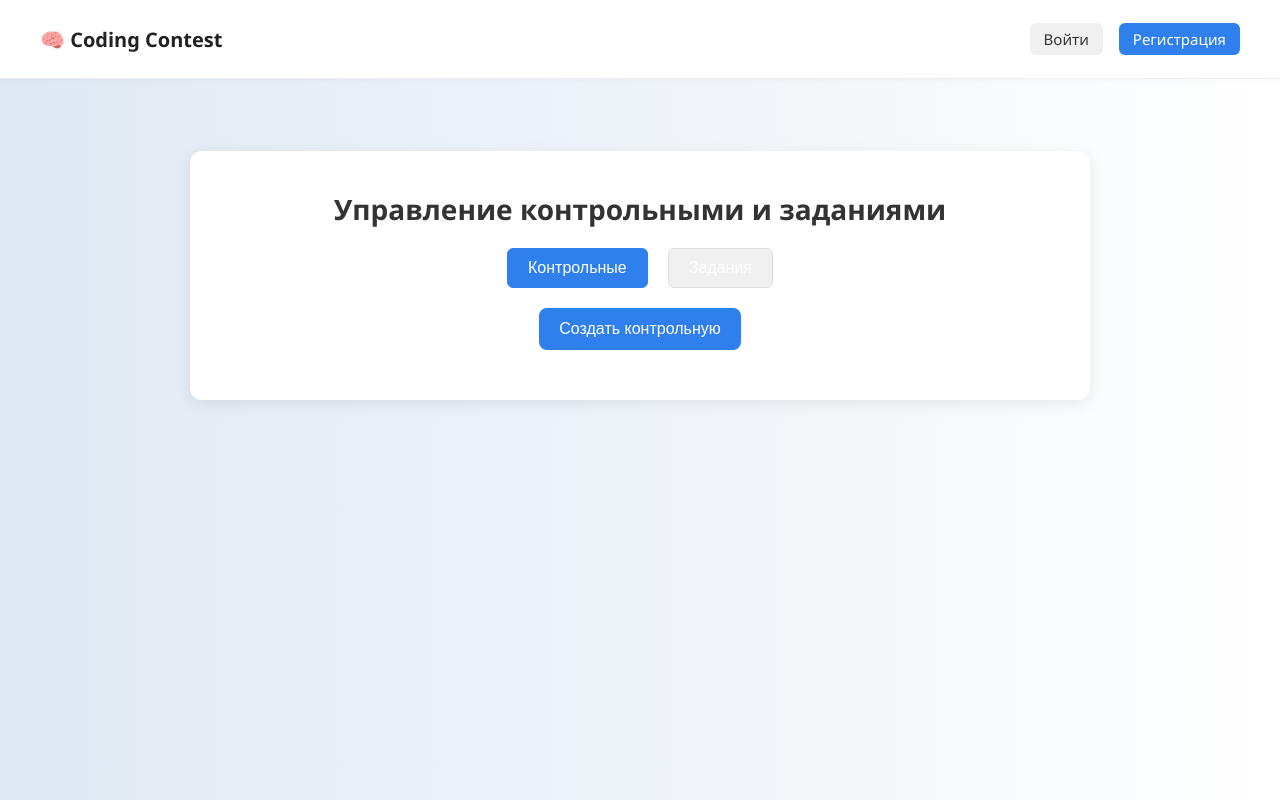
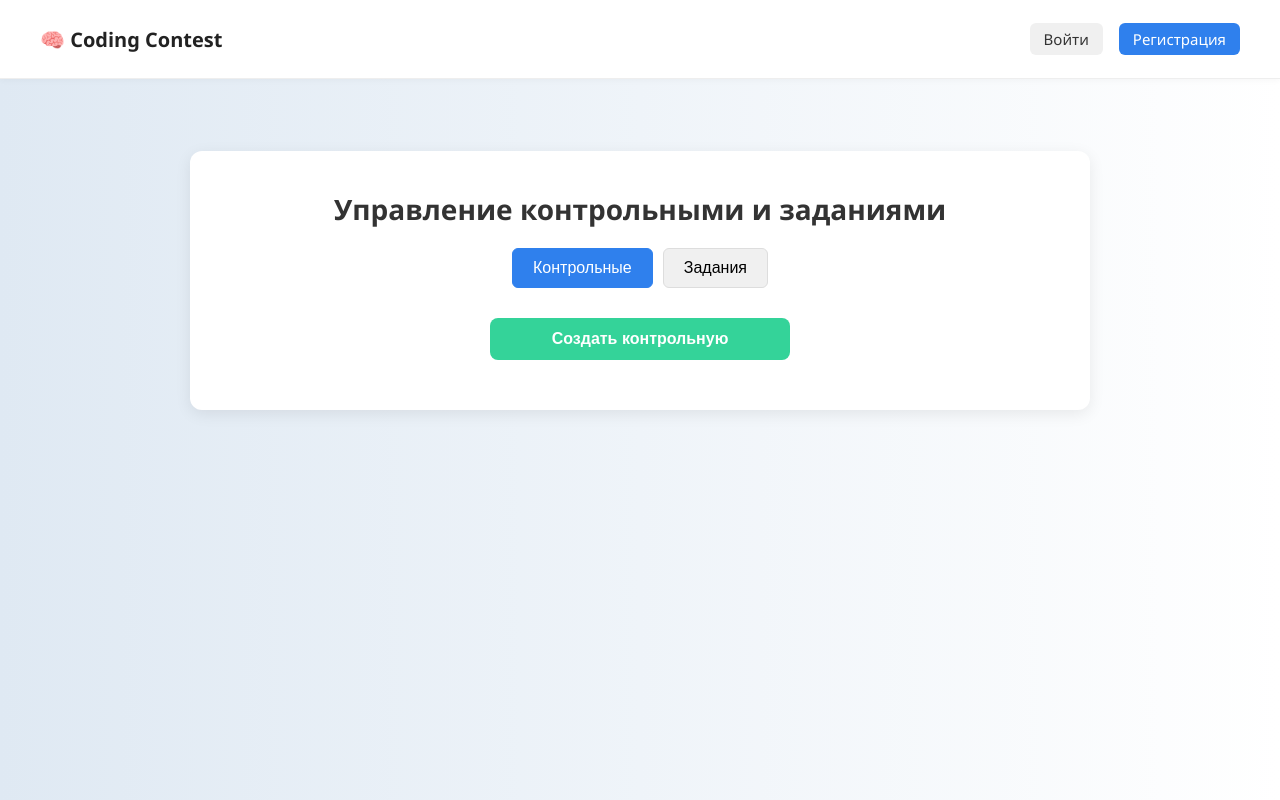
Before and after one commit to Shimady563/coding-contest-system, a Vue app in the folder frontend/: page /manage-contests in a window 1280 px wide. Shown: the top 800 px of the page. Built offline with nearby package versions, Linux system fonts and the light colour scheme.

Commit message:
update design

```diff
--- a/frontend/src/components/VariantForm.vue
+++ b/frontend/src/components/VariantForm.vue
@@ -9,10 +9,10 @@
         <div class="task-name">{{ task.name }}</div>
         <div class="task-desc">{{ task.description }}</div>
       </div>
-      <button class="btn-remove" @click="removeTask(i)">Удалить</button>
+      <button class="btn-remove" @click="removeTask(i)">🗑 Удалить задание</button>
     </div>
 
-    <button class="btn-remove-variant" @click="$emit('remove')">Удалить вариант</button>
+    <button class="btn-remove-variant" @click="$emit('remove')">🗑 Удалить вариант</button>
   </div>
 </template>
 
--- a/frontend/src/views/CreateTest.vue
+++ b/frontend/src/views/CreateTest.vue
@@ -79,7 +79,7 @@
       </div>
 
       <div class="btn-group">
-        <button class="btn btn-secondary" @click="addVariant">+ Добавить вариант</button>
+        <button class="btn btn-secondary" @click="addVariant">➕ Добавить вариант</button>
         <button class="btn btn-primary" @click="saveControlWork">💾 Сохранить контрольную</button>
       </div>
     </div>
--- a/frontend/src/views/HomeView.vue
+++ b/frontend/src/views/HomeView.vue
@@ -58,6 +58,9 @@ export default {
   async created() {
     try {
       this.user = await getUserInfo();
+      if (this.user) {
+        this.$root.notify(`Добро пожаловать, ${this.user.firstName}!`, 'success');
+      }
     } catch (err) {
       this.error = err.message;
       console.error("Ошибка загрузки данных пользователя:", err);
--- a/frontend/src/views/Login.vue
+++ b/frontend/src/views/Login.vue
@@ -10,7 +10,13 @@
         <label>Пароль:</label>
         <input type="password" v-model="password" required />
       </div>
-      <button type="submit" class="btn primary">Войти</button>
+      <button
+        type="submit"
+        class="btn primary"
+        :disabled="isSubmitDisabled"
+      >
+        Войти
+      </button>
       <p v-if="errorMessage" class="error-message">{{ errorMessage }}</p>
       <p class="footer-link">
         Нет аккаунта? <router-link to="/register">Зарегистрироваться</router-link>
@@ -28,9 +34,16 @@ export default {
       errorMessage: "",
     };
   },
+  computed: {
+    isSubmitDisabled() {
+      return !this.email || !this.password;
+    }
+  },
   methods: {
     async login() {
       try {
+        this.$root.notify('Попытка входа...', 'info');
+
         const response = await fetch("http://localhost:8081/api/v1/auth/login", {
           method: "POST",
           headers: { "Content-Type": "application/json" },
@@ -40,12 +53,13 @@ export default {
         if (!response.ok) {
           const err = await response.json();
           this.errorMessage = err.message || "Ошибка входа";
+          this.$root.notify(this.errorMessage, 'error');
           return;
         }
 
         const data = await response.json();
         localStorage.setItem("tokenData", JSON.stringify(data));
-        console.log("Успешный вход", data);
+        this.$root.notify('Вход выполнен успешно!', 'success');
 
         this.$router.push("/").then(() => {
           window.location.reload();
@@ -68,6 +82,7 @@ export default {
           } else {
             this.errorMessage = "Ошибка авторизации. Попробуйте ещё раз.";
           }
+          this.$root.notify(this.errorMessage, 'error');
           return;
         }
 
@@ -79,38 +94,12 @@ export default {
       } catch (err) {
         console.error("Ошибка при входе", err);
         this.errorMessage = "Сервер недоступен или ошибка сети";
+        this.$root.notify(this.errorMessage, 'error');
       }
-    },
-
-    async getUserData() {
-      const tokenData = JSON.parse(localStorage.getItem("tokenData"));
-      if (!tokenData || !tokenData.accessToken) {
-        this.errorMessage = "Пользователь не авторизован";
-        return;
-      }
-
-      console.log("Получаем данные пользователя с токеном:", tokenData.accessToken);
-
-      const authHeader = `Bearer ${tokenData.accessToken}`;
-      const meResponse = await fetch("http://localhost:8081/api/v1/auth/me", {
-        headers: {
-          "Authorization": authHeader,
-        },
-      });
-
-      if (!meResponse.ok) {
-        const errText = await meResponse.text();
-        console.error("Ошибка при получении данных пользователя", errText);
-        return;
-      }
-
-      const userData = await meResponse.json();
-      console.log("Данные пользователя:", userData);
     },
   },
 };
 </script>
-
 
 <style scoped>
 .auth-container {
@@ -166,8 +155,13 @@ button {
   transition: background-color 0.2s ease;
 }
 
-button:hover {
+button:hover:not(:disabled) {
   background-color: #1366d6;
+}
+
+button:disabled {
+  background-color: #ccc;
+  cursor: not-allowed;
 }
 
 p {
--- a/frontend/src/views/Register.vue
+++ b/frontend/src/views/Register.vue
@@ -91,6 +91,7 @@ export default {
   methods: {
     async register() {
       this.errorMessage = "";
+      this.$root.notify('Начата регистрация...', 'info');
 
       try {
         const response = await fetch("http://localhost:8081/api/v1/auth/signup", {
@@ -109,20 +110,27 @@ export default {
         if (!response.ok) {
           const err = await response.json();
           this.errorMessage = err.message || "Ошибка регистрации";
+          this.$root.notify(this.errorMessage, 'error');
           return;
         }
 
         const data = await response.json();
         localStorage.setItem("tokenData", JSON.stringify(data));
+        this.$root.notify('Регистрация прошла успешно!', 'success');
         this.$router.push("/").then(() => window.location.reload());
       } catch (err) {
         console.error("Ошибка при регистрации:", err);
         this.errorMessage = "Сервер недоступен или ошибка сети";
+        this.$root.notify(this.errorMessage, 'error');
       }
     },
 
     async fetchGroupsList() {
-      this.groups = await fetchGroups();
+      try {
+        this.groups = await fetchGroups();
+      } catch (error) {
+        console.error("Ошибка загрузки групп:", error);
+      }
     }
   },
   mounted() {
--- a/frontend/src/views/TeacherManage.vue
+++ b/frontend/src/views/TeacherManage.vue
@@ -9,26 +9,24 @@
     </div>
 
     <!-- Контрольные -->
-    <div v-if="isTestsActive" class="test-management">
-      <button @click="goToCreateTest">Создать контрольную</button>
-      <ul class="test-list">
-        <li v-for="test in tests" :key="test.id" class="test-item">
-          <div
-            class="test-link"
-          >
-          <div class="item-title">{{ test.name }}</div>
-          <div class="item-description">{{ test.description }}</div>
-        </div>
+    <div v-if="isTestsActive" class="management-section">
+      <button class="create-btn" @click="goToCreateTest">Создать контрольную</button>
+      <ul class="items-list">
+        <li v-for="test in tests" :key="test.id" class="item">
+          <div class="item-link">
+            <div class="item-title">{{ test.name }}</div>
+            <div class="item-description">{{ test.description }}</div>
+          </div>
         </li>
       </ul>
     </div>
 
     <!-- Задания -->
-    <div v-else class="task-management">
-      <button @click="goToCreateTask">Создать задание</button>
-      <ul class="test-list">
-        <li v-for="task in tasks" :key="task.id" class="test-item">
-          <router-link :to="`/edit-task/${task.id}`" class="test-link">
+    <div v-else class="management-section">
+      <button class="create-btn " @click="goToCreateTask">Создать задание</button>
+      <ul class="items-list">
+        <li v-for="task in tasks" :key="task.id" class="item">
+          <router-link :to="`/edit-task/${task.id}`" class="item-link">
             <div class="item-title">{{ task.name }}</div>
             <div class="item-description">{{ task.description }}</div>
           </router-link>
@@ -135,7 +133,10 @@ h1 {
 }
 
 .tabs {
-  margin-bottom: 20px;
+  margin-bottom: 30px;
+  display: flex;
+  justify-content: center;
+  gap: 10px;
 }
 
 .tabs button {
@@ -145,8 +146,8 @@ h1 {
   border: 1px solid #ddd;
   background-color: #f0f0f0;
   border-radius: 6px;
-  transition: background-color 0.3s;
-  margin: 0 10px;
+  transition: all 0.3s;
+  margin: 0;
 }
 
 .tabs button.active {
@@ -155,51 +156,60 @@ h1 {
   border-color: #2f80ed;
 }
 
-button {
-  background: #2f80ed;
-  color: #fff;
-  border: none;
+.management-section {
+  margin-top: 20px;
+}
+
+.create-btn {
+  display: block;
+  width: 100%;
+  max-width: 300px;
+  margin: 0 auto 30px auto;
   padding: 12px 20px;
   font-size: 16px;
+  font-weight: 600;
+  border: none;
   border-radius: 8px;
   cursor: pointer;
   transition: background-color 0.2s ease;
-  margin-bottom: 30px;
+  color: white;
 }
 
-button:hover {
-  background-color: #1366d6;
+.create-btn {
+  background-color: #34d399;
 }
 
-.test-list, .task-list {
+.create-btn:hover {
+  opacity: 0.9;
+  background-color: #10b981;
+}
+
+.items-list {
   list-style: none;
   padding: 0;
   margin: 0;
 }
 
-.test-item, .task-item {
+.item {
   margin-bottom: 15px;
 }
 
-.test-link {
+.item-link {
   display: block;
-  padding: 12px 16px;
+  padding: 16px;
   background-color: #f5f7fa;
   color: #2d2d2d;
   text-decoration: none;
   font-weight: 500;
   border-radius: 8px;
-  transition: background-color 0.2s ease;
+  transition: all 0.2s ease;
   text-align: left;
 }
 
-.test-link:hover {
+.item-link:hover {
   background-color: #e2e6ed;
-  color: #1a73e8;
-}
-
-.task-management {
-  margin-top: 30px;
+  transform: translateY(-2px);
+  box-shadow: 0 4px 8px rgba(0, 0, 0, 0.05);
 }
 
 .item-title {
@@ -213,5 +223,4 @@ button:hover {
   font-size: 14px;
   color: #888;
 }
-
 </style>
```
